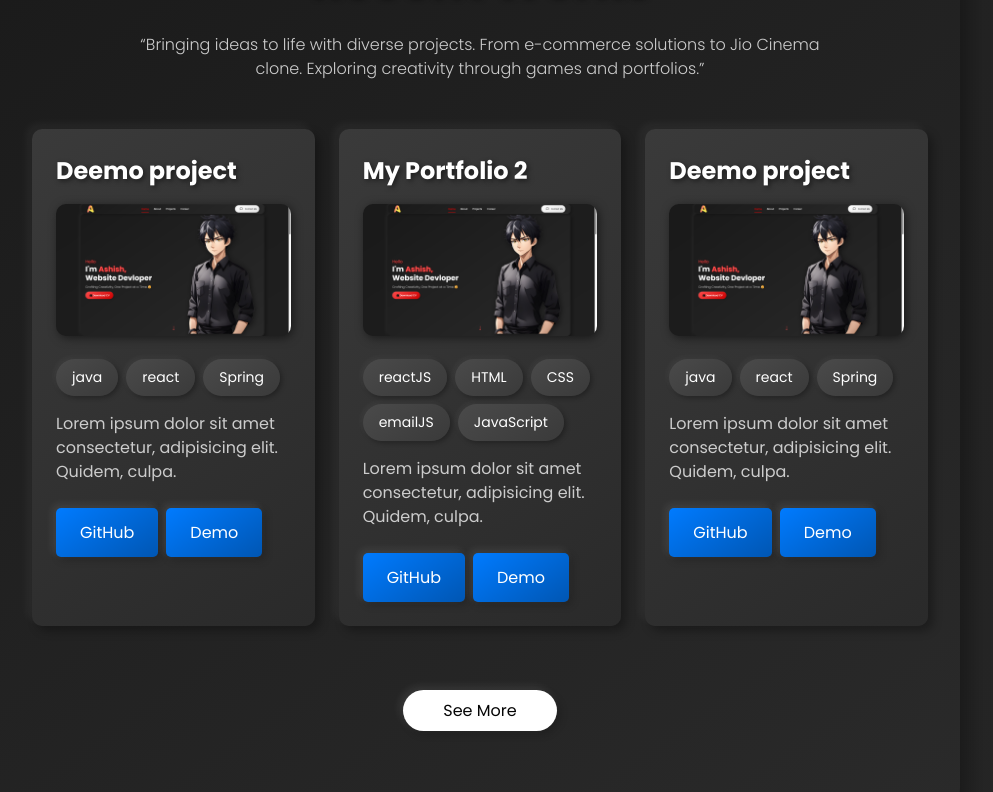
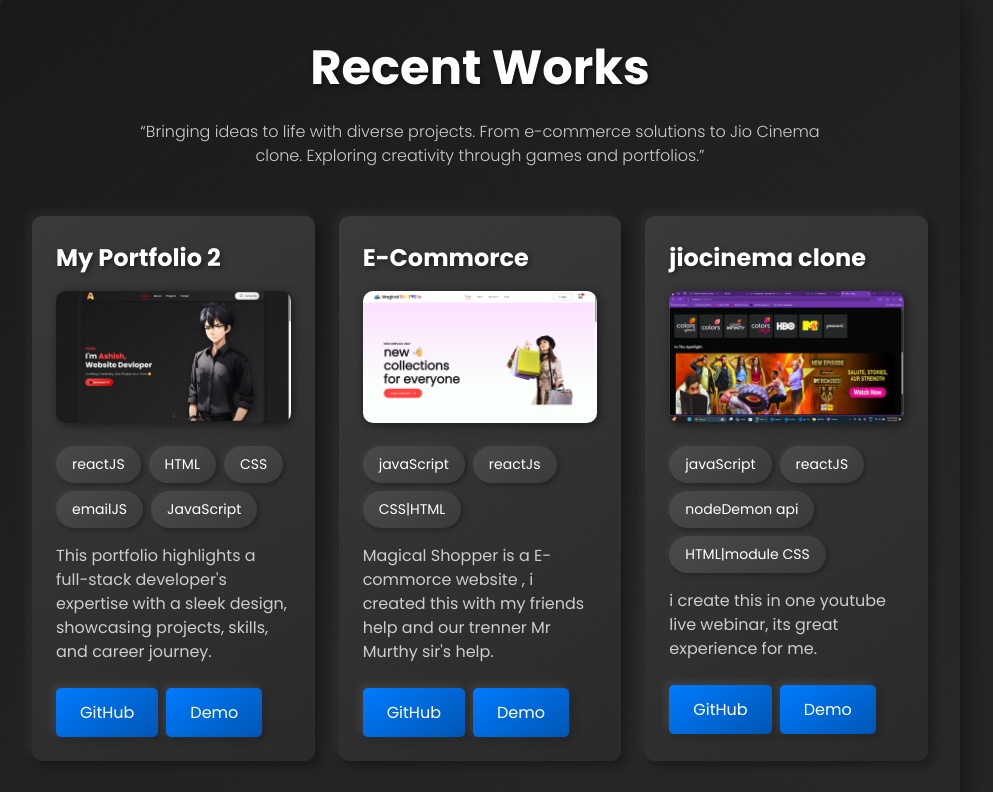
Before and after one commit to Ashish-1013/A.K.Giri, a React (Vite) app: page / in a window 1280 px wide. Shown: the part 1785-2577 px from the top of the page, without its empty margins (160-1153 px from the left). Built offline with nearby package versions, Linux system fonts and the light colour scheme.

Commit message:
add projects and my skills

```diff
--- a/src/components/Project/projectCard.jsx
+++ b/src/components/Project/projectCard.jsx
@@ -1,6 +1,8 @@
 import React from 'react'
 import "./projectCard.css"
 import portfolio1 from "../../assets/project11.png";
+import ecommorce from "../../assets/magical_shopper.png";
+import jioDemo from "../../assets/jio2.png";
 
 
 const ProjectCard = () => {
@@ -13,18 +15,6 @@
 
             <div className="projects">
             <div className="project">
-                <h3 className="proName">Deemo project</h3>
-                <img src={portfolio1} alt="" className="proImg" />
-                <li className="list">
-                    <ul>java</ul>
-                    <ul>react</ul>
-                    <ul>Spring</ul>
-                </li>
-                <p className="proDetail">Lorem ipsum dolor sit amet consectetur, adipisicing elit. Quidem, culpa.</p>
-                <a href="http://" target="_blank" rel="noopener noreferrer"><button className="button">GitHub</button></a>
-                <a href="http://" target="_blank" rel="noopener noreferrer"><button className="button">Demo</button></a>
-            </div>
-            <div className="project">
                 <h3 className="proName">My Portfolio 2</h3>
                 <img src={portfolio1} alt="my portfolio project" className="proImg" />
                 <li className="list">
@@ -34,24 +24,37 @@
                     <ul>emailJS</ul>
                     <ul>JavaScript</ul>
                 </li>
-                <p className="proDetail">Lorem ipsum dolor sit amet consectetur, adipisicing elit. Quidem, culpa.</p>
+                <p className="proDetail">This portfolio highlights a full-stack developer's expertise with a sleek design, showcasing projects, skills, and career journey.</p>
                 <a href="https://github.com/Ashish-1013/A.K.Giri" target="_blank" rel="noopener noreferrer"><button className="button">GitHub</button></a>
                 <a href="https://ashish-1013.github.io/A.K.Giri/" target="_blank" rel="noopener noreferrer"><button className="button">Demo</button></a>
             </div>
             <div className="project">
-                <h3 className="proName">Deemo project</h3>
-                <img src={portfolio1} alt="" className="proImg" />
+                <h3 className="proName">E-Commorce</h3>
+                <img src={ecommorce} alt="e-commorce img" className="proImg" />
                 <li className="list">
-                    <ul>java</ul>
-                    <ul>react</ul>
-                    <ul>Spring</ul>
+                    <ul>javaScript</ul>
+                    <ul>reactJs</ul>
+                    <ul>CSS|HTML</ul>
                 </li>
-                <p className="proDetail">Lorem ipsum dolor sit amet consectetur, adipisicing elit. Quidem, culpa.</p>
-                <a href="http://" target="_blank" rel="noopener noreferrer"><button className="button">GitHub</button></a>
+                <p className="proDetail">Magical Shopper is a E-commorce website , i created this with my friends help and our trenner Mr Murthy sir's help.</p>
+                <a href="https://github.com/Ashish-1013/Magical_Shopper/" target="_blank" rel="noopener noreferrer"><button className="button">GitHub</button></a>
+                <a href="https://ashish-1013.github.io/Magical_Shopper/" target="_blank" rel="noopener noreferrer"><button className="button">Demo</button></a>
+            </div>
+            <div className="project">
+                <h3 className="proName">jiocinema clone</h3>
+                <img src={jioDemo} alt="jio cinema" className="proImg" />
+                <li className="list">
+                    <ul>javaScript</ul>
+                    <ul>reactJS</ul>
+                    <ul>nodeDemon api</ul>
+                    <ul>HTML|module CSS</ul>
+                </li>
+                <p className="proDetail">i create this in one youtube live webinar, its great experience for me.</p>
+                <a href="https://github.com/Ashish-1013/Jio_Cinema_clone_Demo" target="_blank" rel="noopener noreferrer"><button className="button">GitHub</button></a>
                 <a href="http://" target="_blank" rel="noopener noreferrer"><button className="button">Demo</button></a>
             </div>
             </div>
-            <button className="workBtn">See More</button>
+            <a href="https://github.com/Ashish-1013" target="_blank" rel="noopener noreferrer"><button className="workBtn">See More</button></a>
         </section>
     )
 }
--- a/src/components/Skills/skills.jsx
+++ b/src/components/Skills/skills.jsx
@@ -19,6 +19,7 @@
                 <div className="skillBarText">
                 <h2>UI/UX Desgine</h2>
                 <p>UI/UX design creates intuitive, user-friendly interfaces.</p>
+                <p>Figma | Adobe PS | Canva</p>
                 </div>
             </div>
 
@@ -27,6 +28,7 @@
                 <div className="skillBarText">
                 <h2>Frontend(Client-Side)</h2>
                 <p>Transforming Ideas into Stunning Interactive Web Experiences.</p>
+                <p>JavaScript | reactJS | Flutter | HTML5 | CSS3 | ridux | postman</p>
                 </div>
             </div>
 
@@ -35,6 +37,7 @@
                 <div className="skillBarText">
                 <h2>Backend(Server-Side)</h2>
                 <p>Powering Seamless Digital Experiences with Precision and Reliability.</p>
+                <p>Java | springboot | .NET | python | Dart</p>
                 </div>
             </div>
 
@@ -43,6 +46,7 @@
                 <div className="skillBarText">
                 <h2>Database</h2>
                 <p>Ensuring Data Integrity, Security, and Optimal Performance.</p>
+                <p>SQL | mySQL | oracle | mongoDB</p>
                 </div>
             </div>
         </div>
```
Also changed, not shown: src/assets/jio2.png (added), src/assets/magical_shopper.png (added).
